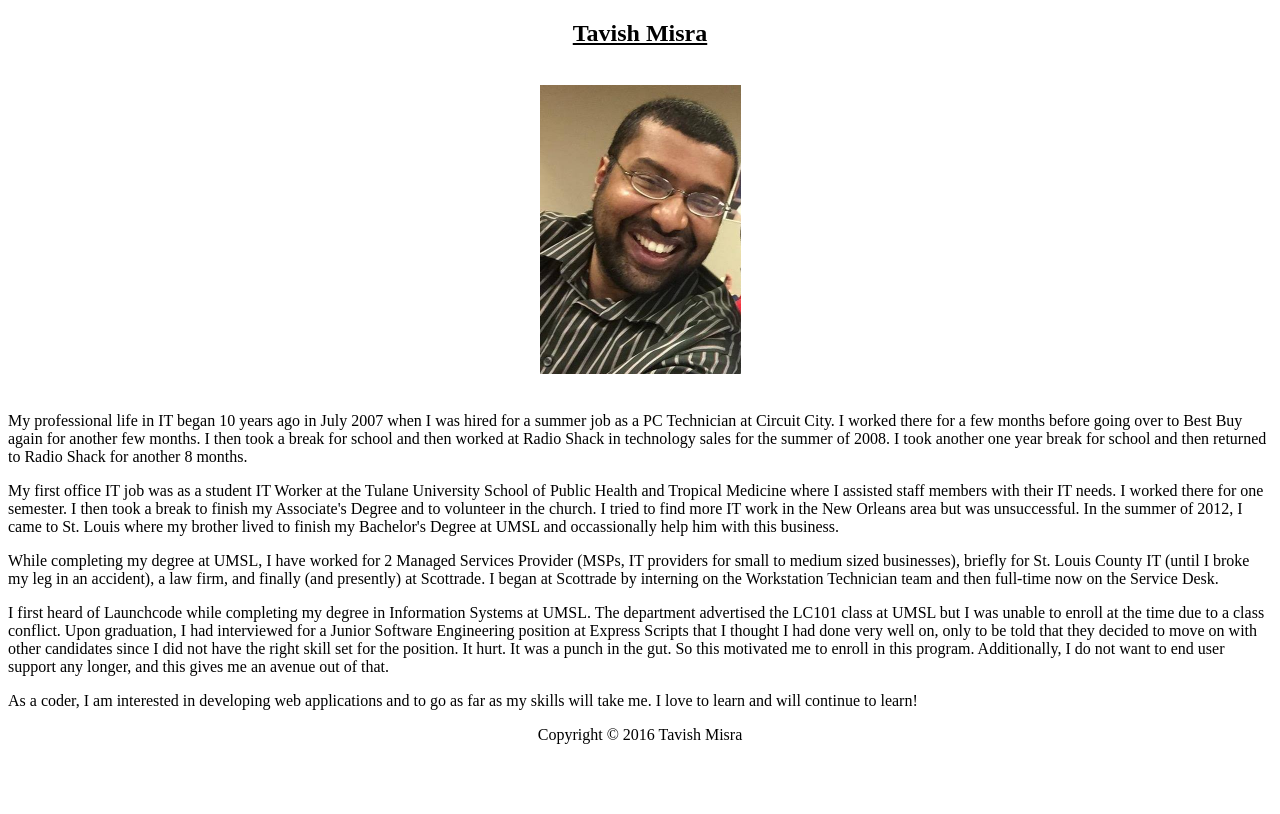
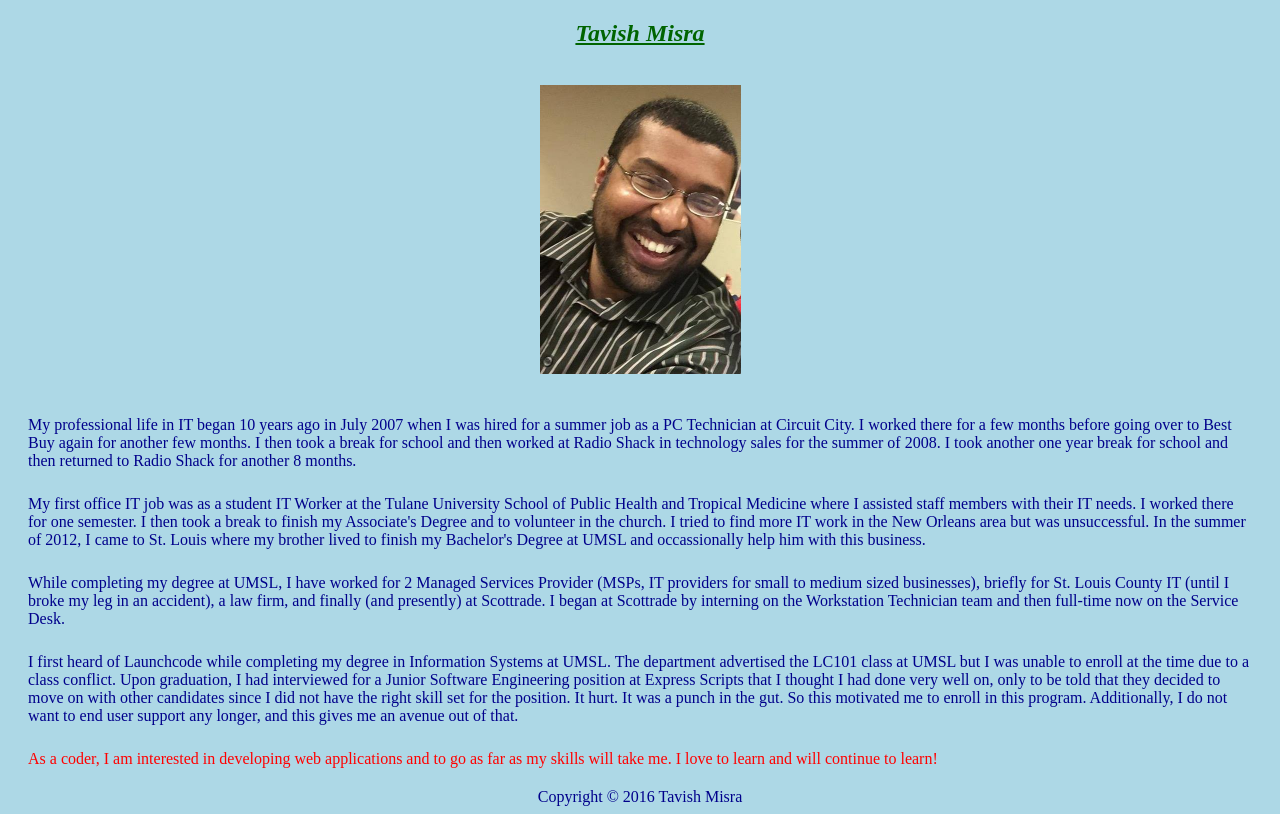
Before and after one commit to tmisra2004/html-me-something, a plain HTML site: page index.html in a window 1280 px wide. Drawn offline with Linux system fonts and the light colour scheme.

Commit message:
Added styles

```diff
--- a/index.html
+++ b/index.html
@@ -2,11 +2,12 @@
 <html>
     <head>
         <title>Tavish Misra - HTML Me Something!</title>
+        <link rel="stylesheet" type="text/css" href="styles.css">
     </head>
     <body>
         <main>
         <article>
-        <header><center><h2><b><u>Tavish Misra</h2></b></u></center></header>
+        <header><center><h1 id="name"><b><i><u>Tavish Misra</h1></b></i></u></center></header>
         <br />
         <center><img src="images/tavish-recent.jpg" width="201" height="289"></center>
         <br />
@@ -14,7 +15,7 @@
        <p>My first office IT job was as a student IT Worker at the Tulane University School of Public Health and Tropical Medicine where I assisted staff members with their IT needs. I worked there for one semester. I then took a break to finish my Associate's Degree and to volunteer in the church. I tried to find more IT work in the New Orleans area but was unsuccessful. In the summer of 2012, I came to St. Louis where my brother lived to finish my Bachelor's Degree at UMSL and occassionally help him with this business.</p>
        <p>While completing my degree at UMSL, I have worked for 2 Managed Services Provider (MSPs, IT providers for small to medium sized businesses), briefly for St. Louis County IT (until I broke my leg in an accident), a law firm, and finally (and presently) at Scottrade. I began at Scottrade by interning on the Workstation Technician team and then full-time now on the Service Desk.</p>
        <p>I first heard of Launchcode while completing my degree in Information Systems at UMSL. The department advertised the LC101 class at UMSL but I was unable to enroll at the time due to a class conflict. Upon graduation, I had interviewed for a Junior Software Engineering position at Express Scripts that I thought I had done very well on, only to be told that they decided to move on with other candidates since I did not have the right skill set for the position. It hurt. It was a punch in the gut. So this motivated me to enroll in this program. Additionally, I do not want to end user support any longer, and this gives me an avenue out of that.</p>
-       <p>As a coder, I am interested in developing web applications and to go as far as my skills will take me. I love to learn and will continue to learn!</p>
+       <p class="redtext">As a coder, I am interested in developing web applications and to go as far as my skills will take me. I love to learn and will continue to learn!</p>
         </article>
         </main>
         <footer><center>Copyright &copy; 2016  Tavish Misra</center></footer>
--- /dev/null
+++ b/styles.css
@@ -0,0 +1,18 @@
+body {
+       background-color: lightblue;
+       color: darkblue;
+}
+
+
+p {
+    margin: 15px;
+    padding: 5px;
+}
+
+p.redtext {
+            color: red
+}
+
+#name {
+       color: darkgreen;
+}
```
